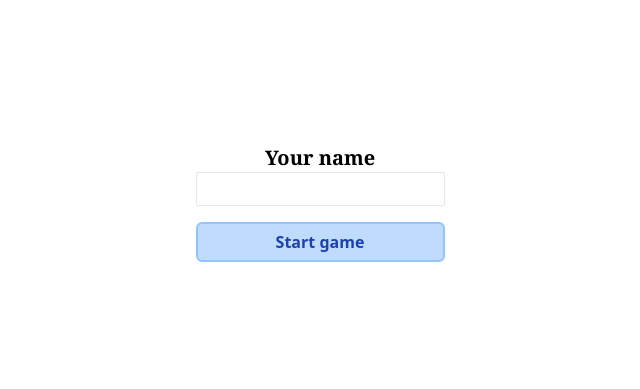
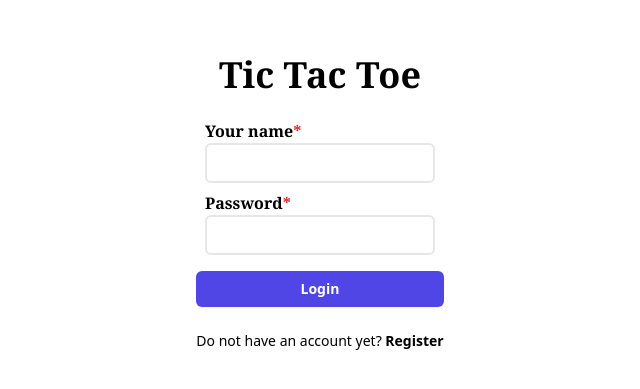
Before and after one commit to szymmis/tic-tac-toe, a React (Vite) app: page / in a window 1280 px wide. Shown: the part 197-586 px from the top of the page, without its empty margins (320-960 px from the left). Built offline with nearby package versions, Linux system fonts and the light colour scheme; no server answers.

Commit message:
Implement login and registration form and match history list

```diff
--- a/package.json
+++ b/package.json
@@ -9,6 +9,8 @@
     "build": "vite build"
   },
   "dependencies": {
+    "@hookform/resolvers": "^3.3.3",
+    "clsx": "^2.0.0",
     "express": "^4.18.2",
     "react": "^18.2.0",
     "react-dom": "^18.2.0",
--- a/src/client/App.tsx
+++ b/src/client/App.tsx
@@ -3,16 +3,18 @@ import { GameContext } from "./contexts/GameContext";
 import { GameSymbol } from "../types";
 import { RouterProvider, createMemoryRouter } from "react-router";
 import LoginPage from "./pages/LoginPage";
-import WaitingPage from "./pages/WaitingPage";
 import GamePage from "./pages/GamePage";
+import RegisterPage from "./pages/RegisterPage";
+import MainMenuPage from "./pages/MainMenuPage";
 
 const router = createMemoryRouter(
   [
-    { path: "/", element: <LoginPage /> },
-    { path: "/matchmaking", element: <WaitingPage /> },
+    { path: "/", element: <MainMenuPage /> },
+    { path: "/login", element: <LoginPage /> },
+    { path: "/register", element: <RegisterPage /> },
     { path: "/game", element: <GamePage /> },
   ],
-  { initialEntries: ["/"] }
+  { initialEntries: ["/login"] }
 );
 
 export default function App() {
--- /dev/null
+++ b/src/client/components/Button.tsx
@@ -0,0 +1,24 @@
+import Loader from "./Loader";
+
+export default function Button({
+  label,
+  disabled,
+  loading,
+  onClick,
+}: {
+  label: string;
+  disabled?: boolean;
+  loading?: boolean;
+  onClick?: () => void;
+}) {
+  return (
+    <button
+      onClick={onClick}
+      disabled={disabled || loading}
+      className="flex items-center justify-center w-full gap-2 px-3 py-2 text-sm font-semibold text-white transition-all bg-indigo-600 rounded-md shadow-sm active:translate-y-1 hover:bg-indigo-500 focus-visible:outline focus-visible:outline-2 focus-visible:outline-offset-2 focus-visible:outline-indigo-600"
+    >
+      {label}
+      {loading && <Loader size={16} color="white" />}
+    </button>
+  );
+}
--- /dev/null
+++ b/src/client/components/Form.tsx
@@ -0,0 +1,32 @@
+import { zodResolver } from "@hookform/resolvers/zod";
+import { ReactNode } from "react";
+import { FormProvider, SubmitHandler, useForm } from "react-hook-form";
+import { ZodType, z } from "zod";
+
+export default function Form<T extends ZodType>({
+  schema,
+  onValid,
+  children,
+  className,
+}: {
+  schema: T;
+  onValid: SubmitHandler<z.infer<T>>;
+  className?: string;
+  children: ReactNode;
+}) {
+  const form = useForm({ resolver: zodResolver(schema) });
+
+  return (
+    <FormProvider {...form}>
+      <form
+        className={className}
+        onSubmit={form.handleSubmit(
+          (data) => onValid(data),
+          (errs) => console.error(errs)
+        )}
+      >
+        {children}
+      </form>
+    </FormProvider>
+  );
+}
--- /dev/null
+++ b/src/client/components/Input.tsx
@@ -0,0 +1,45 @@
+import clsx from "clsx";
+import { InputHTMLAttributes } from "react";
+import { useFormContext } from "react-hook-form";
+
+type InputProps = {
+  name: string;
+  label?: string;
+  required?: boolean;
+} & InputHTMLAttributes<HTMLInputElement>;
+
+export default function Input({ name, label, required, ...props }: InputProps) {
+  const form = useFormContext();
+
+  const error = form.formState.errors[name];
+  console.log(form.formState.errors);
+
+  return (
+    <label className="w-full">
+      {label && (
+        <p
+          className={clsx(
+            "font-serif font-semibold",
+            required && "after:content-['*'] after:text-red-600"
+          )}
+        >
+          {label}
+        </p>
+      )}
+      <input
+        {...props}
+        {...form.register(name)}
+        required={required}
+        className={clsx(
+          "px-3 py-2 border-2 rounded-md w-full outline-none text-sm",
+          error && "border-red-400 bg-red-100"
+        )}
+      />
+      {error && (
+        <p className="mt-0.5 text-xs font-semibold text-red-400">
+          {error.message?.toString()}
+        </p>
+      )}
+    </label>
+  );
+}
--- /dev/null
+++ b/src/client/components/Link.tsx
@@ -0,0 +1,14 @@
+import { ReactNode } from "react";
+import { useNavigate } from "react-router";
+
+export default function Link({
+  to,
+  children,
+}: {
+  to: string;
+  children: ReactNode;
+}) {
+  const navigate = useNavigate();
+
+  return <button onClick={() => navigate(to)}>{children}</button>;
+}
--- a/src/client/pages/LoginPage.tsx
+++ b/src/client/pages/LoginPage.tsx
@@ -1,33 +1,44 @@
-import { useForm } from "react-hook-form";
 import useGameServer from "../hooks/useGameServer";
 import { useNavigate } from "react-router";
+import Button from "../components/Button";
+import { z } from "zod";
+import Input from "../components/Input";
+import Form from "../components/Form";
+import Link from "../components/Link";
+
+const schema = z.object({
+  login: z.string().min(1, { message: "Login is required" }),
+  password: z.string().min(1, { message: "Password is required" }),
+});
 
 export default function LoginPage() {
-  const { connect } = useGameServer({});
   const navigate = useNavigate();
 
-  const form = useForm<{ login: string }>();
+  return (
+    <div>
+      <Form
+        className="flex flex-col items-center gap-4"
+        schema={schema}
+        onValid={() => {
+          navigate("/");
+        }}
+      >
+        <h1 className="mb-2 font-serif text-4xl font-bold text-center">
+          Tic Tac Toe
+        </h1>
+        <div className="flex flex-col gap-2">
+          <Input name="login" label="Your name" required />
+          <Input name="password" label="Password" required type="password" />
+        </div>
+        <Button label="Login" />
+      </Form>
 
-  return (
-    <form
-      className="flex flex-col gap-4"
-      onSubmit={form.handleSubmit((data) => {
-        connect(data.login);
-        navigate("matchmaking");
-      })}
-    >
-      <label>
-        <p className="font-serif text-xl font-semibold text-center">
-          Your name
-        </p>
-        <input
-          {...form.register("login")}
-          className="px-2 py-1 text-center border rounded-sm outline-none"
-        />
-      </label>
-      <button className="py-1.5 font-semibold text-blue-800 transition-transform bg-blue-200 border-2 border-blue-300 rounded-md active:translate-y-1">
-        Start game
-      </button>
-    </form>
+      <p className="mt-6 text-sm">
+        Do not have an account yet?{" "}
+        <Link to="/register">
+          <b className="hover:underline">Register</b>
+        </Link>
+      </p>
+    </div>
   );
 }
--- /dev/null
+++ b/src/client/pages/MainMenuPage.tsx
@@ -0,0 +1,98 @@
+import { useState } from "react";
+import Button from "../components/Button";
+import useGameServer from "../hooks/useGameServer";
+import { useGameContext } from "../contexts/GameContext";
+import { useNavigate } from "react-router";
+import clsx from "clsx";
+
+export default function MainMenuPage() {
+  const navigate = useNavigate();
+  const { setGameInfo } = useGameContext();
+  const { connect } = useGameServer({
+    onGameStart(msg) {
+      console.log(msg);
+      navigate("/game");
+      setGameInfo(msg.symbol, msg.opponent, 0);
+    },
+  });
+  const [isSearching, setIsSearching] = useState(false);
+
+  return (
+    <div className="space-y-4">
+      <div className="flex items-center justify-between gap-4">
+        <h1 className="font-serif text-3xl font-bold whitespace-nowrap">
+          Hi, Player!
+        </h1>
+        <Button
+          label={isSearching ? "Looking for a game..." : "Look for a game"}
+          loading={isSearching}
+          onClick={() => {
+            connect("data.login");
+            setIsSearching(true);
+          }}
+        />
+      </div>
+      <div>
+        <h2 className="mb-3 font-serif text-xl font-bold">
+          Your match history
+        </h2>
+        <ul className="space-y-2">
+          <MatchHistoryEntry
+            opponent="Player"
+            date="28.12.2023"
+            duration="3min 12s"
+            outcome="WIN"
+          />
+          <MatchHistoryEntry
+            opponent="Player"
+            date="28.12.2023"
+            duration="3min 12s"
+            outcome="DRAW"
+          />
+          <MatchHistoryEntry
+            opponent="Player"
+            date="28.12.2023"
+            duration="3min 12s"
+            outcome="LOSE"
+          />
+        </ul>
+      </div>
+    </div>
+  );
+}
+
+function MatchHistoryEntry({
+  opponent,
+  date,
+  duration,
+  outcome,
+}: {
+  opponent: string;
+  date: string;
+  duration: string;
+  outcome: "WIN" | "LOSE" | "DRAW";
+}) {
+  return (
+    <li>
+      <p className="flex justify-between text-sm text-gray-600">
+        <span>{date}</span>
+        <span>{duration}</span>
+      </p>
+      <p className="flex justify-between">
+        <span>
+          <span className="text-xs font-bold text-gray-500">vs</span> {opponent}
+        </span>
+        <span
+          className={clsx(
+            "font-bold uppercase",
+            outcome === "WIN" && "text-green-700",
+            outcome === "LOSE" && "text-red-700",
+            outcome === "DRAW" && "text-gray-700"
+          )}
+        >
+          {outcome}
+        </span>
+      </p>
+    </li>
+  );
+}
--- /dev/null
+++ b/src/client/pages/RegisterPage.tsx
@@ -0,0 +1,62 @@
+import useGameServer from "../hooks/useGameServer";
+import { useNavigate } from "react-router";
+import Button from "../components/Button";
+import { z } from "zod";
+import Input from "../components/Input";
+import Form from "../components/Form";
+import Link from "../components/Link";
+
+const schema = z
+  .object({
+    login: z.string().min(1, { message: "Login is required" }),
+    password: z.string().min(1, { message: "Password is required" }),
+    confirmPassword: z
+      .string()
+      .min(1, { message: "You need to confirm the password" }),
+  })
+  .superRefine(({ password, confirmPassword }, ctx) => {
+    if (confirmPassword !== password) {
+      ctx.addIssue({
+        code: "custom",
+        message: "The passwords do not match",
+        path: ["confirmPassword"],
+      });
+    }
+  });
+
+export default function RegisterPage() {
+  const navigate = useNavigate();
+
+  return (
+    <div>
+      <Form
+        className="flex flex-col gap-4"
+        schema={schema}
+        onValid={(data) => {
+          navigate("/login");
+        }}
+      >
+        <h1 className="mb-2 font-serif text-4xl font-bold text-center">
+          Register an account
+        </h1>
+        <div className="flex flex-col gap-y-2">
+          <Input name="login" label="Your name" required />
+          <Input name="password" label="Password" required type="password" />
+          <Input
+            name="confirmPassword"
+            label="Confirm password"
+            required
+            type="password"
+          />
+        </div>
+        <Button label="Create an account" />
+      </Form>
+      <p className="mt-6 text-sm text-center">
+        Already have an account?{" "}
+        <Link to="/login">
+          <b className="hover:underline">Login</b>
+        </Link>
+      </p>
+    </div>
+  );
+}
--- a/src/client/pages/WaitingPage.tsx
+++ /dev/null
@@ -1,26 +0,0 @@
-import { useNavigate } from "react-router";
-import Loader from "../components/Loader";
-import { useGameContext } from "../contexts/GameContext";
-import useGameServer from "../hooks/useGameServer";
-
-export default function WaitingPage() {
-  const navigate = useNavigate();
-  const { setGameInfo } = useGameContext();
-
-  useGameServer({
-    onGameStart(msg) {
-      console.log(msg);
-      navigate("game");
-      setGameInfo(msg.symbol, msg.opponent, 0);
-    },
-  });
-
-  return (
-    <div className="flex flex-col items-center gap-6">
-      <Loader size={64} />
-      <h1 className="font-serif text-2xl font-semibold text-center">
-        Waiting for opponent
-      </h1>
-    </div>
-  );
-}
```
Also changed, not shown: src/client/components/Loader.tsx (+11 -5 lines), 1 other file (tests, documents, lock files or other folders).
